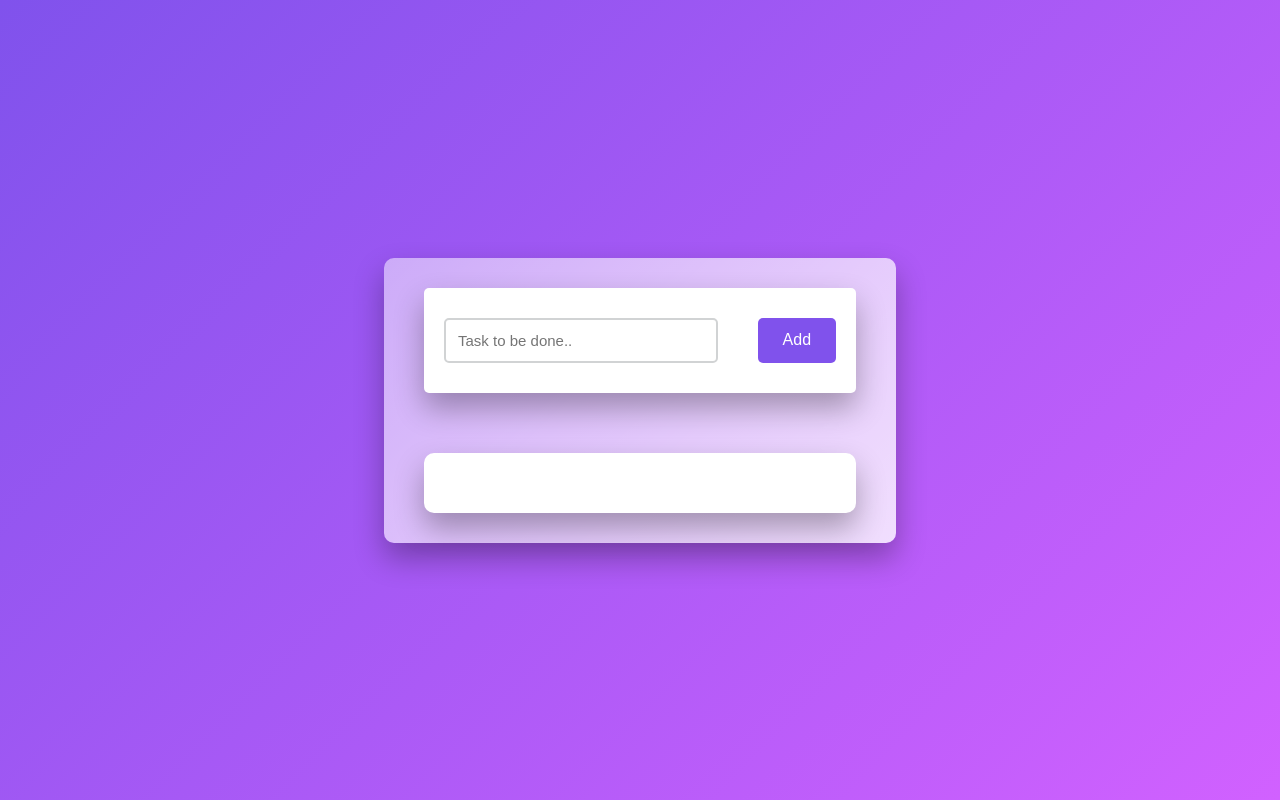
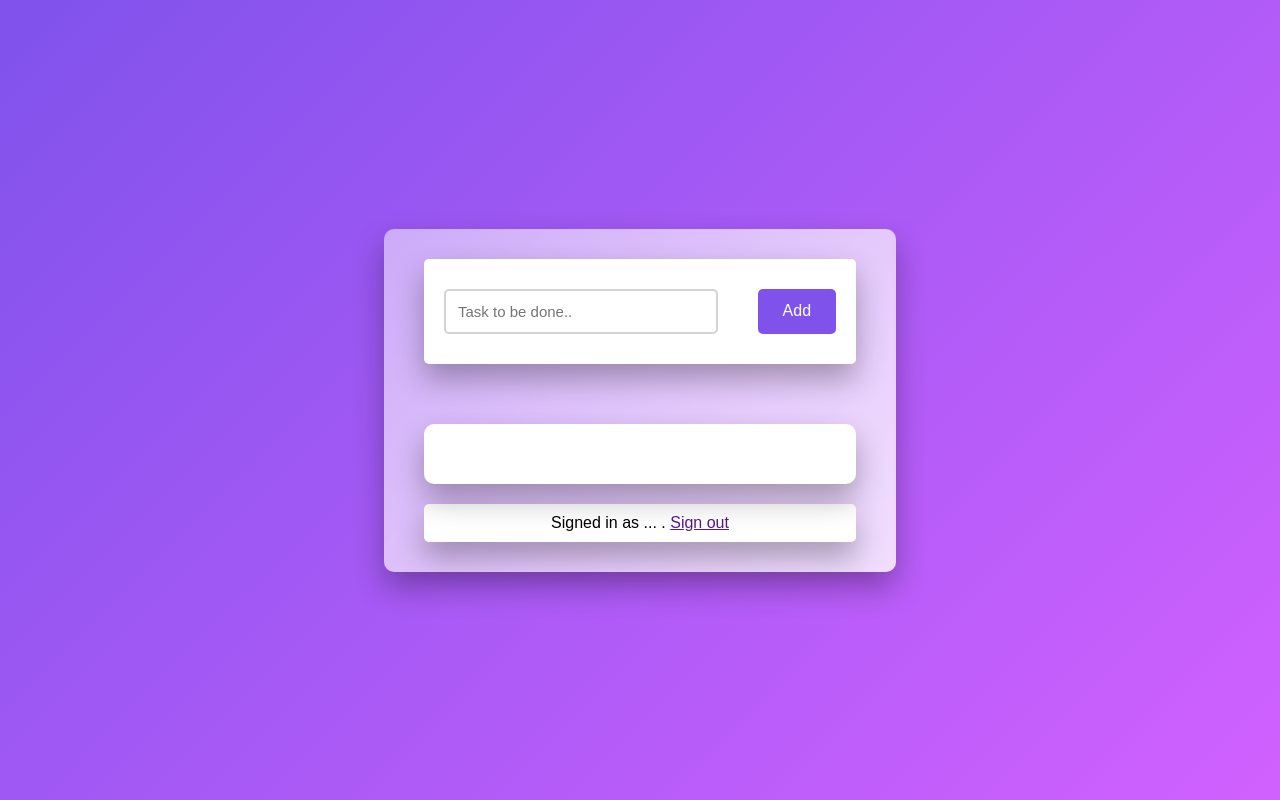
Before and after one commit to ji-mmyliu/lyonhacks-web-dev-workshop, a plain HTML site: page index.html in a window 1280 px wide. Drawn offline with Linux system fonts and the light colour scheme.

Commit message:
added footer on main page

```diff
--- a/index.html
+++ b/index.html
@@ -16,6 +16,7 @@
         </div>
         <div id="tasks">
         </div>
+        <span id="footer">Signed in as ... . <a href="">Sign out</a></span>
     </div>
 </body>
 </html>
--- a/style.css
+++ b/style.css
@@ -93,7 +93,6 @@ body {
   align-items: center;
   border-bottom: 2px solid #d1d3d4;
   cursor: pointer;
-  background-color: #d161ff;
 }
 
 .task span {
@@ -104,7 +103,6 @@ body {
   overflow-wrap: anywhere;
   padding-right: 50px;
   hyphens: auto;
-  background-color: aqua;
 }
 
 .task button {
@@ -118,6 +116,20 @@ body {
   outline: none;
 }
 
+#footer {
+  display: block;
+  width: 100%;
+  text-align: center;
+  margin-top: 20px;
+  font-family: var(--pop);
+
+  padding: 10px;
+  border-radius: 5px;
+  background-color: #fff;
+  box-shadow: 0 15px 30px rgba(0, 0, 0, 0.3);
+  z-index: 10;
+}
+
 .completed {
   text-decoration: line-through;
 }
```
